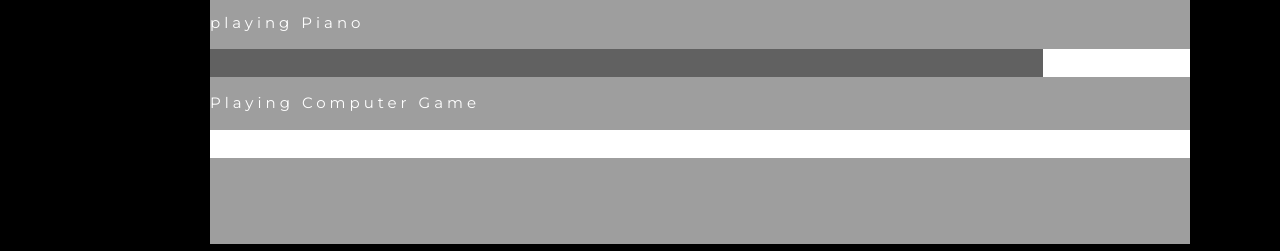
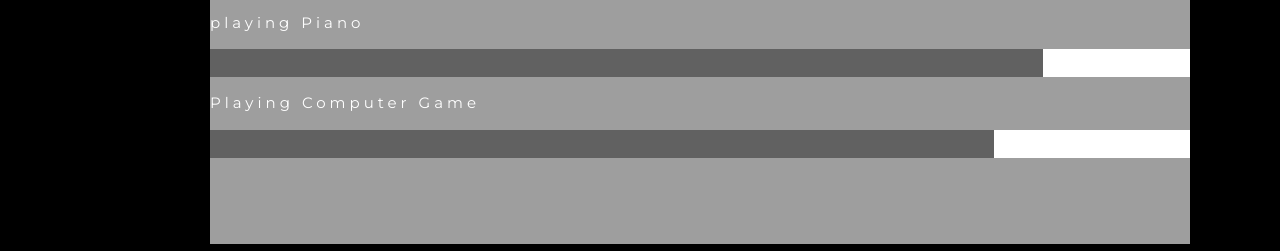
Before and after one commit to Kevin041005/Kevin-Li, a plain HTML site: page index.html in a window 1280 px wide. Shown: the part 1328-1579 px from the top of the page. Drawn offline with nearby package versions, Linux system fonts and the light colour scheme.

Commit message:
Update index.html

```diff
--- a/index.html
+++ b/index.html
@@ -76,7 +76,7 @@
     </div>
     <p class="w3-wide">Playing Computer Game</p>
     <div class="w3-white">
-      <div class="w3-dark-gery" style="height:28px;width:80%"></div>
+      <div class="w3-dark-grey" style="height:28px;width:80%"></div>
     </div><br>
 
 
```
